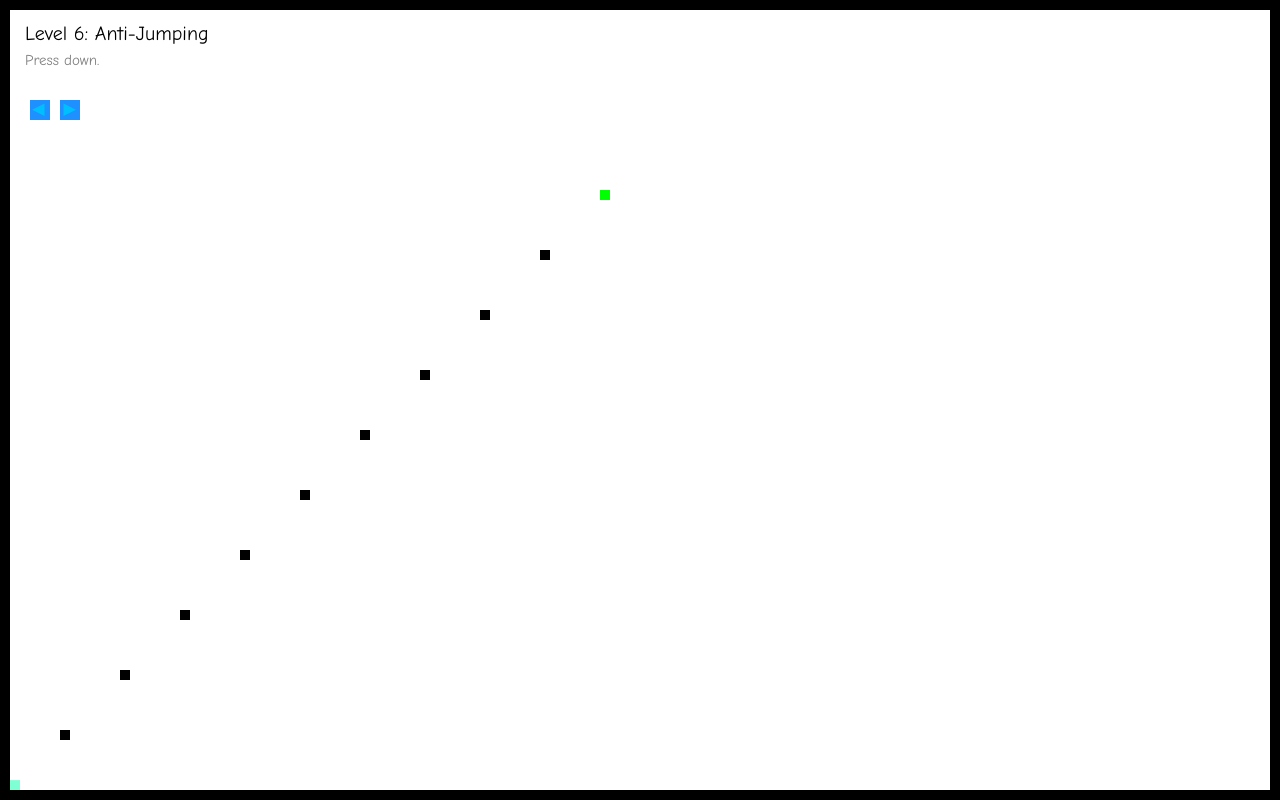
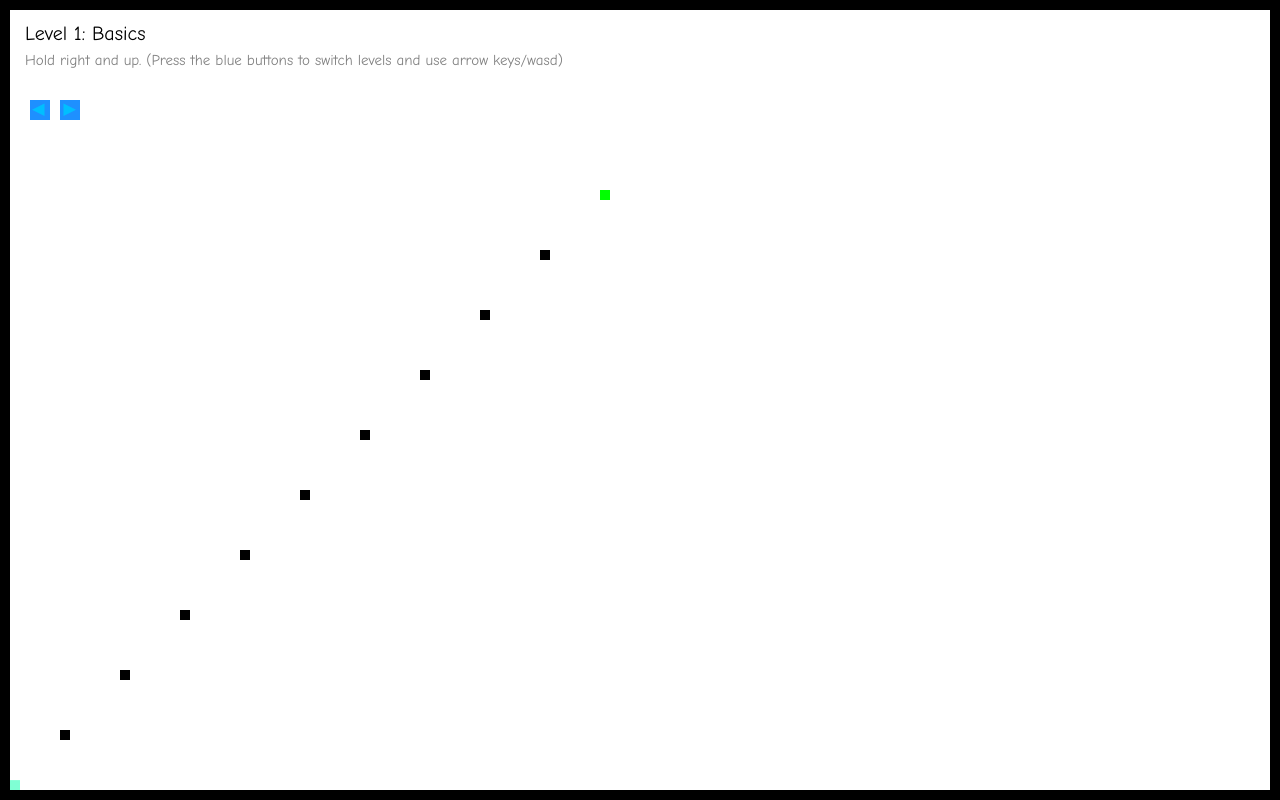
Before and after one commit to greensofa24/platformer, a plain HTML site: page 0.7.4.html in a window 1280 px wide. Drawn offline with Linux system fonts and the light colour scheme.

Commit message:
Update 0.7.4.html

```diff
--- a/0.7.4.html
+++ b/0.7.4.html
@@ -22,7 +22,7 @@ canvas.width = innerWidth;
 canvas.height = innerHeight;
 const ctx = canvas.getContext("2d");
 
-var level = 6;
+var level = 1;
 var levelname = {1: "Basics", 2: "Small Jumps", 3: "Spikes", 4: "Moving Blocks", 5: "Easy does it", 6: "Anti-Jumping", 7: "Spikes", 8: "End for now"};
 var leveldesc = {1: "Hold right and up. (Press the blue buttons to switch levels and use arrow keys/wasd)", 2: "The smaller the jump, the easier. Right?", 3: "Now you can actually die.", 4: "Getting harder.", 5: "Level 3 but a lil harder.", 6: "Press down.", 7: "This is possible.", 8: "You win (for now)."};
 
```
